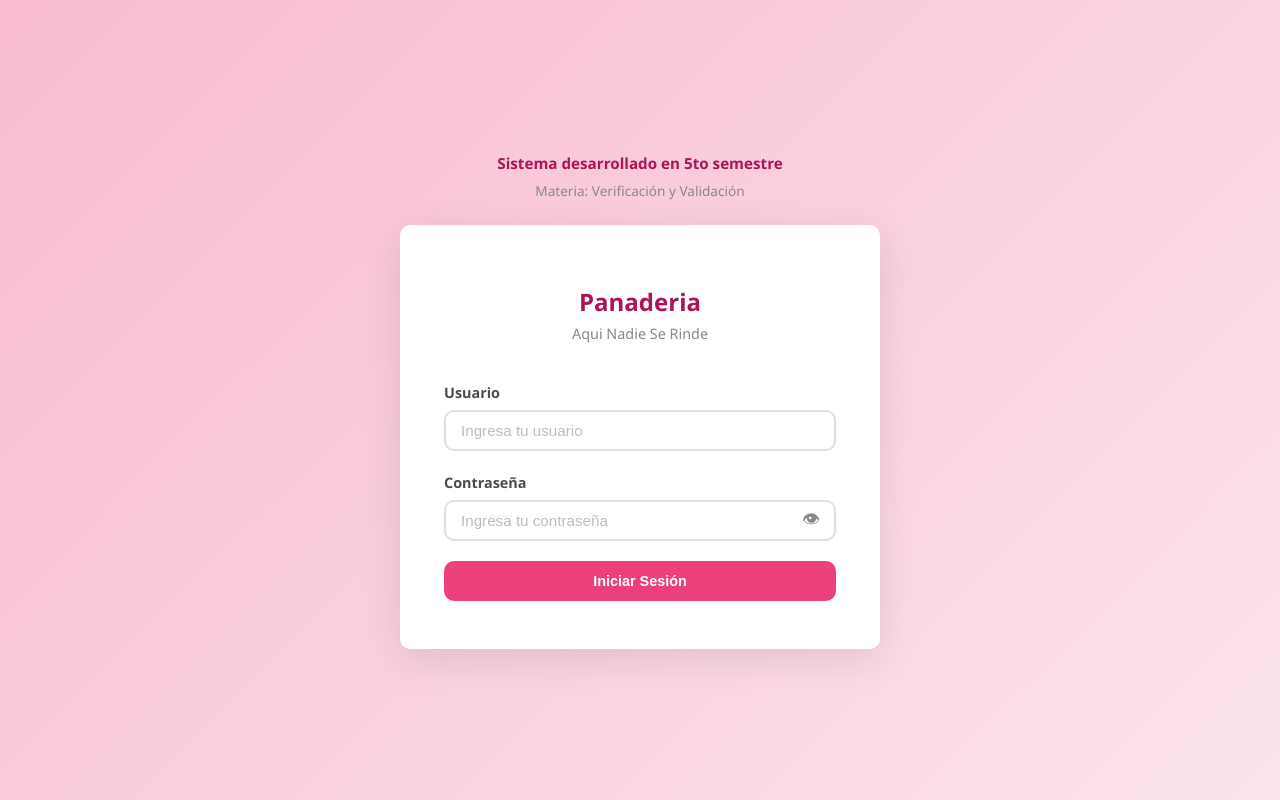
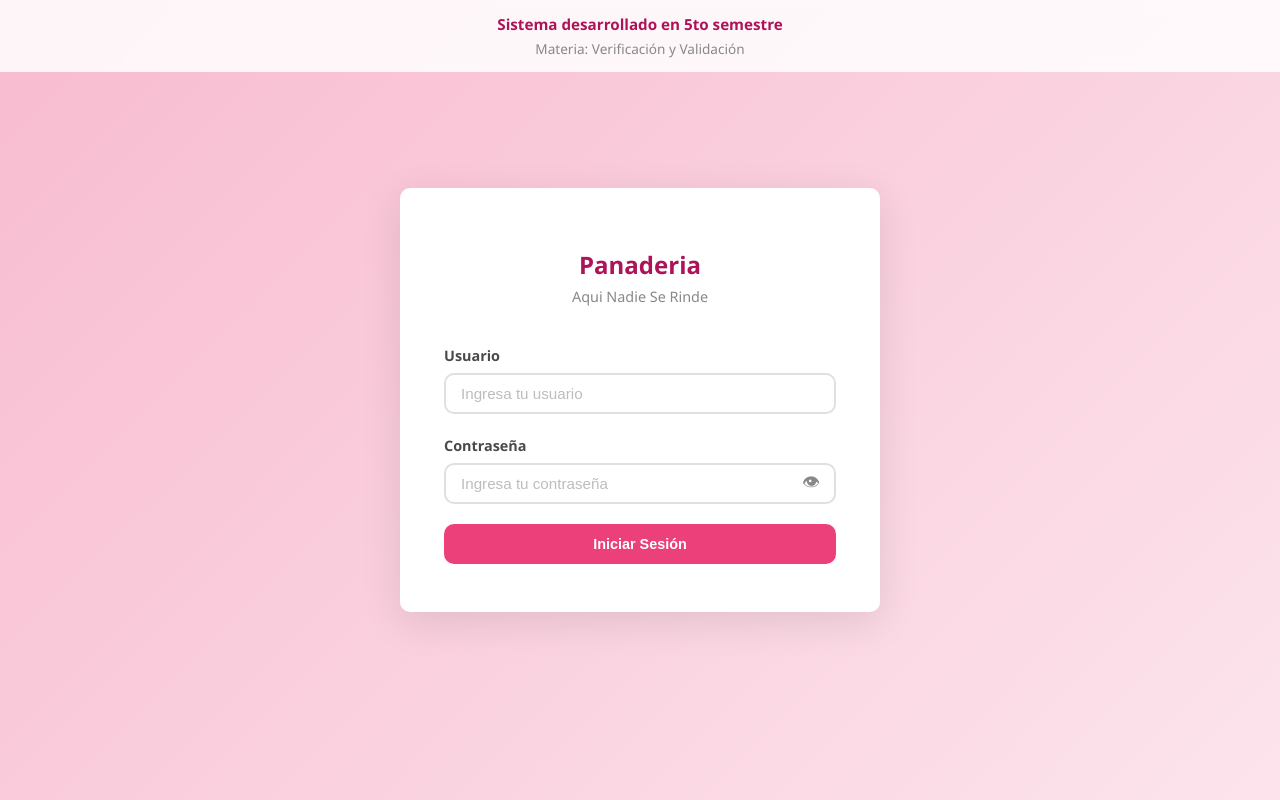
Before and after one commit to ecuswmaybelin/Borrador_S_P_Basico_V_V, a PHP site: page /pages/login.php in a window 1280 px wide. Run offline with PHP 8.4, Linux system fonts and the light colour scheme.

Commit message:
fix: corregir ojo contraseña (DOMContentLoaded), texto academico en barra superior, indentacion auth.js

```diff
--- a/frontend/css/styles.css
+++ b/frontend/css/styles.css
@@ -936,6 +936,30 @@ select.form-control {
     background: linear-gradient(135deg, var(--color-primario-claro) 0%, var(--color-fondo) 100%);
 }
 
+.login-academic-info {
+    position: fixed;
+    top: 0;
+    left: 0;
+    width: 100%;
+    text-align: center;
+    padding: 12px 16px;
+    background-color: rgba(255, 255, 255, 0.85);
+    backdrop-filter: blur(4px);
+    z-index: 10;
+}
+
+.login-academic-info .academic-semester {
+    color: var(--color-primario-oscuro);
+    font-size: 0.95rem;
+    font-weight: 600;
+    margin-bottom: 2px;
+}
+
+.login-academic-info .academic-subject {
+    color: var(--color-texto-claro);
+    font-size: 0.85rem;
+}
+
 .login-card {
     background-color: white;
     border-radius: var(--radius);
@@ -959,23 +983,6 @@ select.form-control {
 .login-card .login-logo p {
     color: var(--color-texto-claro);
     font-size: 0.9rem;
-}
-
-.login-academic-info {
-    text-align: center;
-    margin-bottom: 24px;
-}
-
-.login-academic-info .academic-semester {
-    color: var(--color-primario-oscuro);
-    font-size: 0.95rem;
-    font-weight: 600;
-    margin-bottom: 4px;
-}
-
-.login-academic-info .academic-subject {
-    color: var(--color-texto-claro);
-    font-size: 0.85rem;
 }
 
 .password-wrapper {
@@ -1081,6 +1088,10 @@ select.form-control {
         max-width: 90%;
     }
 
+    .login-academic-info {
+        padding: 10px 12px;
+    }
+
     .login-academic-info .academic-semester {
         font-size: 0.85rem;
     }
--- a/frontend/js/auth.js
+++ b/frontend/js/auth.js
@@ -1,6 +1,8 @@
 /**
  * AUTH.JS - Logica de autenticacion
  */
+
+document.addEventListener('DOMContentLoaded', function() {
 
     const loginForm = document.getElementById('loginForm');
     const loginError = document.getElementById('loginError');
@@ -9,6 +11,7 @@ const loginError = document.getElementById('loginError');
     const togglePassword = document.getElementById('togglePassword');
     const passwordInput = document.getElementById('contrasena');
 
+    if (togglePassword && passwordInput) {
         togglePassword.addEventListener('click', function(e) {
             e.preventDefault();
             e.stopPropagation();
@@ -20,6 +23,7 @@ togglePassword.addEventListener('click', function(e) {
                 this.textContent = '👁';
             }
         });
+    }
 
     loginForm.addEventListener('submit', async function(e) {
         e.preventDefault();
@@ -61,3 +65,5 @@ function mostrarError(mensaje) {
         loginError.classList.remove('hidden');
         setTimeout(() => loginError.classList.add('hidden'), 4000);
     }
+
+});
```
Lines whose indentation alone changed are shown as unchanged.
